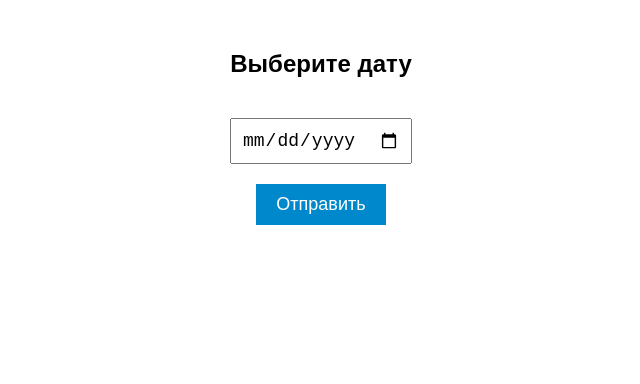
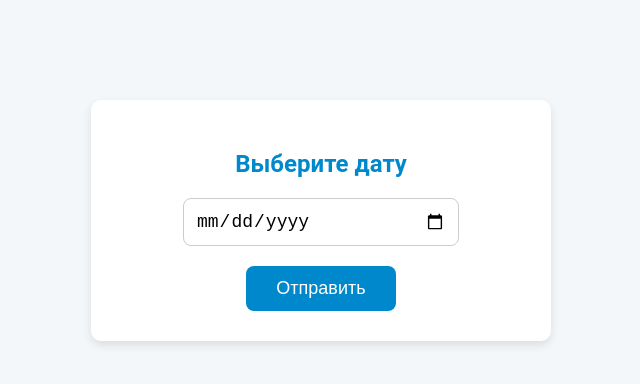
Before and after one commit to FatalError1202/-1, a plain HTML site: page index.html in a window 1280 px wide. Shown: the whole page, without its empty margins (319-959 px from the left). Drawn offline with Linux system fonts and the light colour scheme.

Commit message:
Add files via upload

```diff
--- a/index.html
+++ b/index.html
@@ -7,39 +7,79 @@
     <script src="https://telegram.org/js/telegram-web-app.js"></script>
     <style>
         body {
-            font-family: Arial, sans-serif;
+            font-family: 'Roboto', sans-serif;
+            background-color: #f4f7fa;
+            color: #333;
             text-align: center;
-            margin: 50px;
+            margin: 0;
+            padding: 0;
         }
-        input {
-            padding: 10px;
+        .container {
+            background: white;
+            width: 100%;
+            max-width: 400px;
+            margin: 100px auto;
+            padding: 30px;
+            border-radius: 10px;
+            box-shadow: 0 4px 10px rgba(0, 0, 0, 0.1);
+        }
+        h2 {
+            font-size: 24px;
+            color: #0088cc;
+            margin-bottom: 20px;
+        }
+        input[type="date"] {
+            padding: 12px;
             font-size: 18px;
-            margin: 20px 0;
+            border: 1px solid #ccc;
+            border-radius: 8px;
+            width: 100%;
+            max-width: 250px;
+            margin-bottom: 20px;
+            outline: none;
+            transition: border-color 0.3s ease;
+        }
+        input[type="date"]:focus {
+            border-color: #0088cc;
         }
         button {
-            padding: 10px 20px;
+            padding: 12px 30px;
             font-size: 18px;
             background-color: #0088cc;
             color: white;
             border: none;
+            border-radius: 8px;
             cursor: pointer;
+            transition: background-color 0.3s ease;
+        }
+        button:hover {
+            background-color: #005f8c;
+        }
+        .alert {
+            color: red;
+            margin-top: 20px;
         }
     </style>
 </head>
 <body>
-    <h2>Выберите дату</h2>
-    <input type="date" id="datePicker">
-    <br>
-    <button onclick="sendDate()">Отправить</button>
+    <div class="container">
+        <h2>Выберите дату</h2>
+        <input type="date" id="datePicker">
+        <br>
+        <button onclick="sendDate()">Отправить</button>
+        <p id="alertMessage" class="alert" style="display: none;">Выберите дату!</p>
+    </div>
 
     <script>
         function sendDate() {
             let date = document.getElementById('datePicker').value;
+            let alertMessage = document.getElementById('alertMessage');
+
             if (date) {
                 Telegram.WebApp.sendData(date); // Отправка даты боту
                 Telegram.WebApp.close(); // Закрытие Web App
             } else {
-                alert("Выберите дату!");
+                alertMessage.style.display = 'block'; // Показать сообщение об ошибке
             }
         }
     </script>
```
